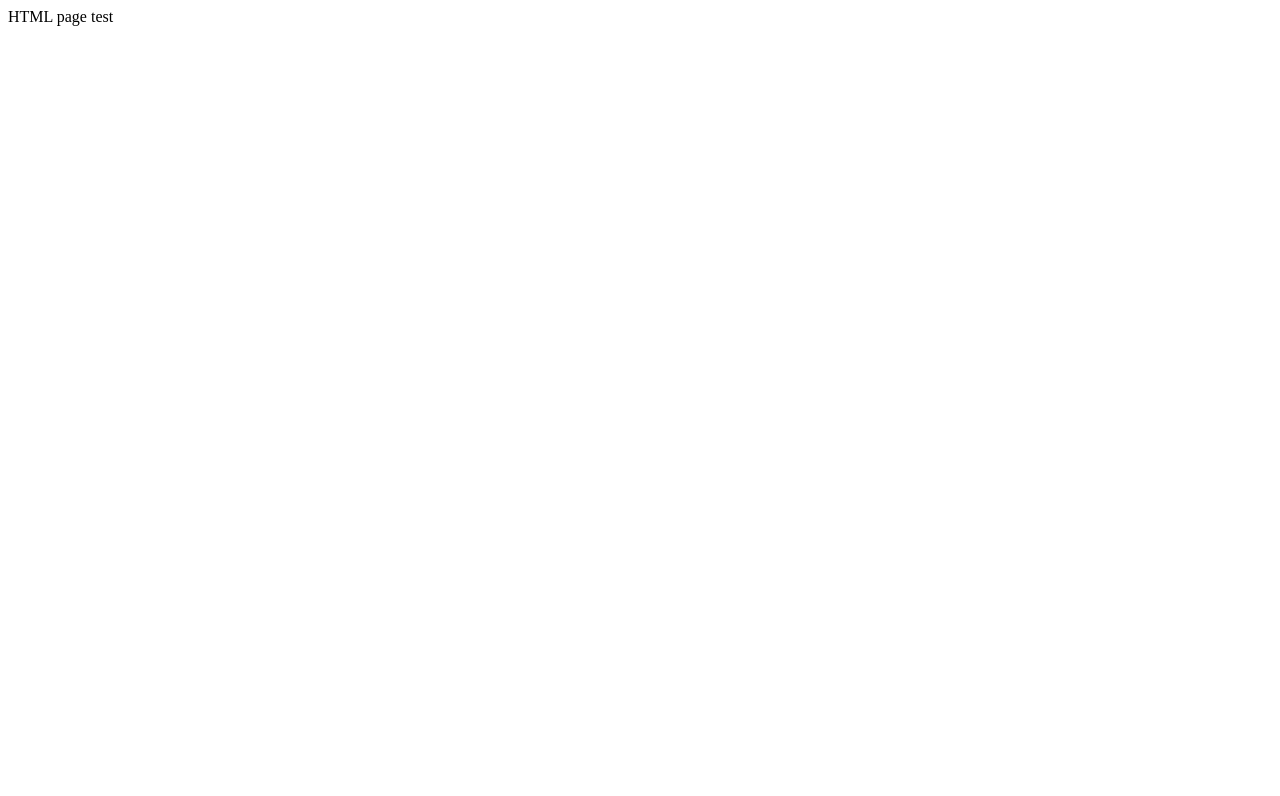
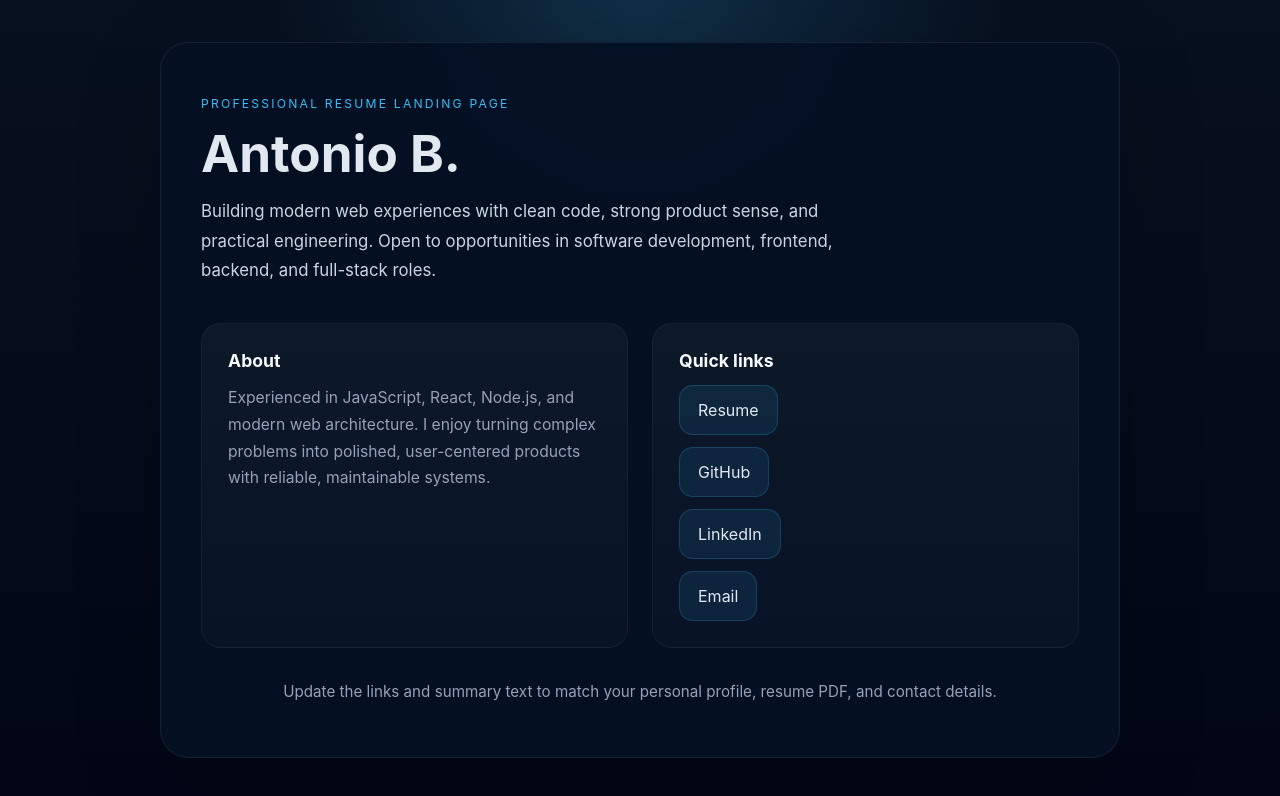
Before and after one commit to antoniob6/antoniob6.github.io, a plain HTML site: page index.html in a window 1280 px wide. Drawn offline with Linux system fonts and the light colour scheme.

Commit message:
save
Co-authored-by: Copilot <copilot@github.com>

```diff
--- a/index.html
+++ b/index.html
@@ -1,11 +1,165 @@
-<html>
+<!DOCTYPE html>
+<html lang="en">
 
 <head>
-    <title>HTML Page</title>
+    <meta charset="UTF-8" />
+    <meta name="viewport" content="width=device-width, initial-scale=1.0" />
+    <title>Antonio B. | Software Developer</title>
+    <style>
+        :root {
+            color-scheme: dark;
+            color: #e2e8f0;
+            background: #020617;
+            font-family: Inter, system-ui, -apple-system, BlinkMacSystemFont, "Segoe UI", sans-serif;
+        }
+
+        * {
+            box-sizing: border-box;
+        }
+
+        body {
+            margin: 0;
+            min-height: 100vh;
+            display: flex;
+            align-items: center;
+            justify-content: center;
+            padding: 32px;
+            background: radial-gradient(circle at top, rgba(56, 189, 248, 0.18), transparent 36%),
+                linear-gradient(180deg, #07101f 0%, #020617 100%);
+        }
+
+        .card {
+            width: min(100%, 960px);
+            padding: 40px;
+            border: 1px solid rgba(148, 163, 184, 0.12);
+            border-radius: 28px;
+            background: rgba(5, 16, 34, 0.94);
+            box-shadow: 0 28px 80px rgba(0, 0, 0, 0.25);
+        }
+
+        .eyebrow {
+            color: #38bdf8;
+            text-transform: uppercase;
+            letter-spacing: 0.18em;
+            font-size: 0.76rem;
+            margin-bottom: 18px;
+        }
+
+        h1 {
+            margin: 0;
+            font-size: clamp(2.75rem, 4vw, 4.25rem);
+            line-height: 0.95;
+        }
+
+        .subtitle {
+            margin: 20px 0 0;
+            max-width: 42rem;
+            font-size: 1.05rem;
+            color: #cbd5e1;
+            line-height: 1.75;
+        }
+
+        .grid {
+            display: grid;
+            grid-template-columns: 1fr 1fr;
+            gap: 24px;
+            margin-top: 38px;
+        }
+
+        .panel {
+            border-radius: 20px;
+            padding: 26px;
+            background: linear-gradient(180deg, rgba(255, 255, 255, 0.04), rgba(255, 255, 255, 0.02));
+            border: 1px solid rgba(148, 163, 184, 0.08);
+        }
+
+        .panel h2 {
+            margin: 0 0 14px;
+            font-size: 1.1rem;
+            color: #f8fafc;
+        }
+
+        .panel p {
+            margin: 0;
+            color: #94a3b8;
+            line-height: 1.7;
+            font-size: 0.98rem;
+        }
+
+        .list {
+            margin: 0;
+            padding: 0;
+            list-style: none;
+            display: grid;
+            gap: 12px;
+        }
+
+        .list a {
+            display: inline-flex;
+            align-items: center;
+            gap: 10px;
+            text-decoration: none;
+            color: #e2e8f0;
+            background: rgba(56, 189, 248, 0.1);
+            border: 1px solid rgba(56, 189, 248, 0.2);
+            padding: 14px 18px;
+            border-radius: 14px;
+            transition: transform 0.2s ease, background 0.2s ease;
+        }
+
+        .list a:hover {
+            transform: translateY(-1px);
+            background: rgba(56, 189, 248, 0.18);
+        }
+
+        .footer {
+            margin-top: 34px;
+            color: #94a3b8;
+            font-size: 0.95rem;
+            text-align: center;
+        }
+
+        @media (max-width: 760px) {
+            body {
+                padding: 24px;
+            }
+
+            .grid {
+                grid-template-columns: 1fr;
+            }
+        }
+    </style>
 </head>
 
 <body>
-    <p>HTML page test</p>
+    <main class="card">
+        <p class="eyebrow">Professional resume landing page</p>
+        <h1>Antonio B.</h1>
+        <p class="subtitle">Building modern web experiences with clean code, strong product sense, and practical engineering.
+            Open to opportunities in software development, frontend, backend, and full-stack roles.</p>
+
+        <div class="grid">
+            <section class="panel">
+                <h2>About</h2>
+                <p>Experienced in JavaScript, React, Node.js, and modern web architecture. I enjoy turning complex
+                    problems into polished, user-centered products with reliable, maintainable systems.</p>
+            </section>
+
+            <section class="panel">
+                <h2>Quick links</h2>
+                <ul class="list">
+                    <li><a href="#resume">Resume</a></li>
+                    <li><a href="https://github.com/antoniob6" target="_blank" rel="noreferrer">GitHub</a></li>
+                    <li><a href="https://www.linkedin.com/in/antoniob6" target="_blank" rel="noreferrer">LinkedIn</a></li>
+                    <li><a href="mailto:hello@example.com">Email</a></li>
+                </ul>
+            </section>
+        </div>
+
+        <div class="footer" id="resume">
+            <p>Update the links and summary text to match your personal profile, resume PDF, and contact details.</p>
+        </div>
+    </main>
 </body>
 
 </html>
```
